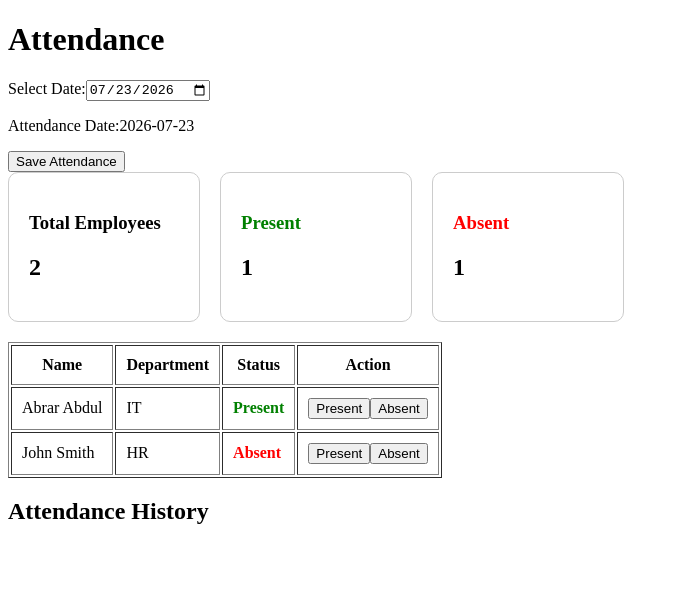
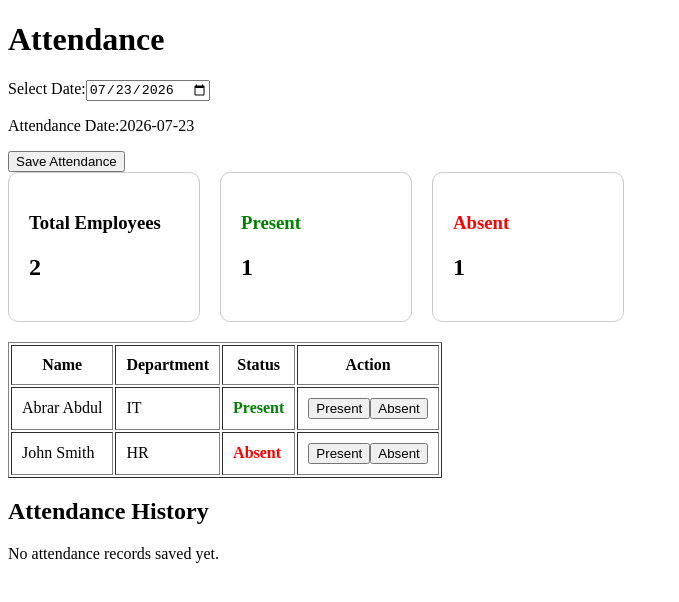
Before and after one commit to abbu46/hrms-pro, a React (Vite) app: page /attendance in a window 1280 px wide. Shown: the top 602 px of the page, without its empty margins (0-679 px from the left). Built offline with nearby package versions, Linux system fonts and the light colour scheme.

Commit message:
Completed attendance history feature

```diff
--- a/src/pages/Attendance.tsx
+++ b/src/pages/Attendance.tsx
@@ -31,8 +31,10 @@ const updateStatus = (index: number , status: string ) => {
 const saveAttendance =() => {
   const record ={
     date: date,
-    employees: attendance,
+    employees: attendance.map((employee) => ({...employee, })),
+
   };
+
   setAttendanceHistory([...attendanceHistory, record]);
   alert("Attendance saved successfully!");
 };
@@ -143,7 +145,11 @@ const absentCount= attendance.filter(
 
       </table>
       <h2>Attendance History</h2>
-      {attendanceHistory.map((record, index) =>(
+      {attendanceHistory.length === 0? (
+        <p>No attendance records saved yet.</p>
+      ):(
+
+      attendanceHistory.map((record, index) =>(
         <div key={index}>
           <h3>Date: {record.date}</h3>
           <table border={1} cellPadding={10}>
@@ -164,7 +170,8 @@ const absentCount= attendance.filter(
                   <td style= {{
                     color: employee.status === "Present" ? "green" :"red",
                     fontWeight:"bold"
-                  }}>
+                  }}
+                  >
                      {employee.status}
                      </td>
 
@@ -175,7 +182,7 @@ const absentCount= attendance.filter(
             </div>
       ))
 
-      }
+      )}
     </div>
   );
 }
```
